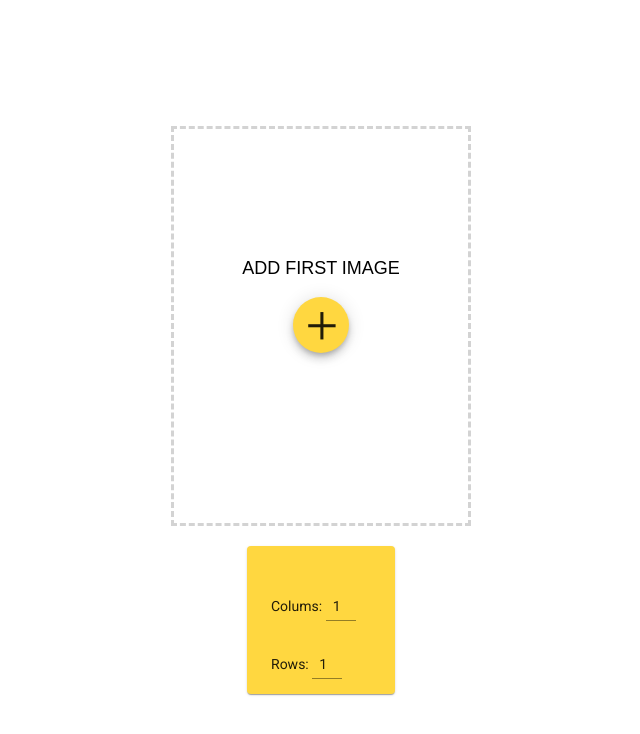
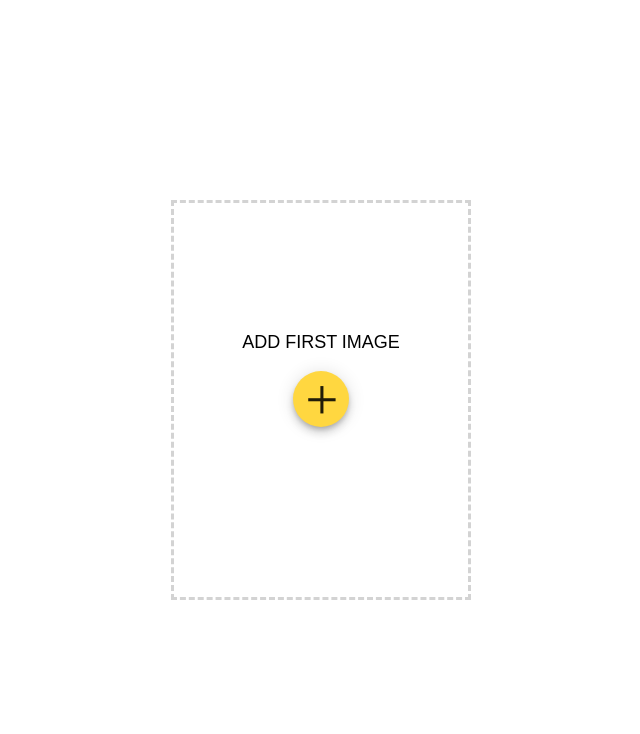
Before and after one commit to MJ147/photo-product, an Angular app: page / in a window 1280 px wide. Shown: the top 734 px of the page, without its empty margins (319-959 px from the left). Built offline with nearby package versions, Linux system fonts and the light colour scheme.

Commit message:
copy image in rows and columns

```diff
--- a/src/app/components/load-images/load-images.component.html
+++ b/src/app/components/load-images/load-images.component.html
@@ -1,13 +1,16 @@
 <main (click)="selectImage(null)">
 	<input style="display: none" type="file" (change)="addImage($event.target.files[0])" #hiddenfileinput />
 	<div class="images">
-		<img
-			class="image"
+		<div
+			class="one-kind-images"
 			*ngFor="let image of images"
+			[class.selected-image]="image.url === selectedImage?.url"
 			(click)="selectImage(image); $event.stopPropagation()"
-			[class.selected-image]="image.url === selectedImage?.url"
-			[src]="sanitizer.bypassSecurityTrustUrl(image.url)"
-		/>
+		>
+			<div class="image-rows" *ngFor="let rows of array(image.rows)" [ngStyle]="{ height: 100 / image.rows + '%' }">
+				<img *ngFor="let colum of array(image.columns)" class="image" [src]="sanitizer.bypassSecurityTrustUrl(image.url)" />
+			</div>
+		</div>
 		<button class="add-image-wrapper" [class.after-add]="images.length !== 0">
 			<p *ngIf="images.length === 0" class="text">Add first image</p>
 			<button mat-fab color="accent" class="add-image-button" (click)="hiddenfileinput.click()">
@@ -16,21 +19,26 @@
 		</button>
 	</div>
 
-	<mat-card>
+	<mat-card *ngIf="selectedImage !== null" (click)="$event.stopPropagation()">
 		<mat-card-content>
+			<div class="row">
 				<mat-label>Colums: </mat-label>
-			<mat-form-field name="columns" appearance="standard">
+				<mat-form-field name="columns">
 					<input matInput type="number" autocomplete="off" maxlength="20" [formControl]="columns" />
 				</mat-form-field>
+			</div>
 
+			<div class="row">
 				<mat-label>Rows: </mat-label>
 				<mat-form-field name="rows">
 					<input matInput type="number" autocomplete="off" maxlength="20" [formControl]="rows" />
 				</mat-form-field>
+			</div>
 		</mat-card-content>
 	</mat-card>
 
-	<button mat-raised-button color="accent" class="create-image-button" (click)="createImage()" *ngIf="images.length !== 0">
+	<button mat-raised-button color="primary" class="create-image-button" (click)="createImage()" *ngIf="images.length !== 0">
 		Create image
+		<mat-icon>arrow_forward</mat-icon>
 	</button>
 </main>
--- a/src/app/components/load-images/load-images.component.less
+++ b/src/app/components/load-images/load-images.component.less
@@ -17,10 +17,18 @@ main {
 		justify-content: center;
 		margin: 20px;
 
-		.image {
-			max-height: 100%;
-			margin: 0 10px;
+		.one-kind-images {
+			display: flex;
+			flex-direction: column;
+			height: 100%;
 			border: 3px solid transparent;
+
+			.image-rows {
+				.image {
+					max-height: 100%;
+					margin: 0 10px;
+				}
+			}
 		}
 	}
 
@@ -58,14 +66,17 @@ main {
 }
 
 .create-image-button {
+	height: 40px;
 	font-size: 18px;
 	text-transform: uppercase;
+	margin-top: 40px;
+	padding-left: 23px;
 }
 
 mat-card {
 	padding: 24px;
 	width: 100px;
-	height: 100px;
+	height: 70px;
 	background-color: @mat-accent-amber;
 
 	::ng-deep .mat-card-header-text {
@@ -79,29 +90,21 @@ mat-card {
 		}
 	}
 	mat-form-field {
-		width: 30px;
+		width: 40px;
 
 		input {
-			text-align: right;
+			text-align: center;
 		}
-
-		// ::ng-deep {
-		// 	/*change color of label*/
-		// 	.mat-form-field-label {
-		// 		color: white !important;
-		// 	}
-		// 	/*change color of underline*/
-		// 	.mat-form-field-underline {
-		// 		background-color: white !important;
-		// 	}
-		// 	/*change color of underline when focused*/
-		// 	.mat-form-field-ripple {
-		// 		background-color: white !important;
-		// 	}
-		// }
-
-		// input {
-		// 	color: @mat-accent-green !important;
-		// }
 	}
 }
+.row {
+	display: flex;
+	justify-content: space-between;
+	align-items: center;
+	height: 35px;
+}
+
+input[type='number']::-webkit-outer-spin-button,
+input[type='number']::-webkit-inner-spin-button {
+	opacity: 1;
+}
--- a/src/app/components/load-images/load-images.component.ts
+++ b/src/app/components/load-images/load-images.component.ts
@@ -15,14 +15,20 @@ export class LoadImagesComponent implements OnInit {
 	images: ImageWrapper[];
 	selectedImage: ImageWrapper = null;
 
-	columns: FormControl = new FormControl(1);
-	rows: FormControl = new FormControl(1);
+	columns: FormControl = new FormControl('');
+	rows: FormControl = new FormControl('');
 
 	constructor(private _imageService: ImageService, private _router: Router, public sanitizer: DomSanitizer) {}
 
 	ngOnInit(): void {
 		this._imageService.getImages().subscribe((images) => {
 			this.images = images;
+		});
+		this.columns.valueChanges.subscribe((columns) => {
+			this.selectedImage.columns = columns;
+		});
+		this.rows.valueChanges.subscribe((rows) => {
+			this.selectedImage.rows = rows;
 		});
 	}
 
@@ -36,5 +42,13 @@ export class LoadImagesComponent implements OnInit {
 
 	selectImage(image: ImageWrapper): void {
 		this.selectedImage = image;
+		if (image !== null) {
+			this.columns.setValue(image?.columns);
+			this.rows.setValue(image?.rows);
+		}
+	}
+
+	array(number: number): any[] {
+		return Array(number);
 	}
 }
--- a/src/app/material.module.ts
+++ b/src/app/material.module.ts
@@ -7,9 +7,10 @@ import { MatIconModule } from '@angular/material/icon';
 import { MatCardModule } from '@angular/material/card';
 import { ReactiveFormsModule } from '@angular/forms';
 import { MatFormFieldModule } from '@angular/material/form-field';
+import { MatGridListModule } from '@angular/material/grid-list';
 
 @NgModule({
 	imports: [CommonModule],
-	exports: [MatInputModule, MatButtonModule, MatIconModule, MatCardModule, ReactiveFormsModule, MatFormFieldModule],
+	exports: [MatInputModule, MatButtonModule, MatIconModule, MatCardModule, ReactiveFormsModule, MatFormFieldModule, MatGridListModule],
 })
 export class MaterialModule {}
```
Lines whose indentation alone changed are shown as unchanged.
